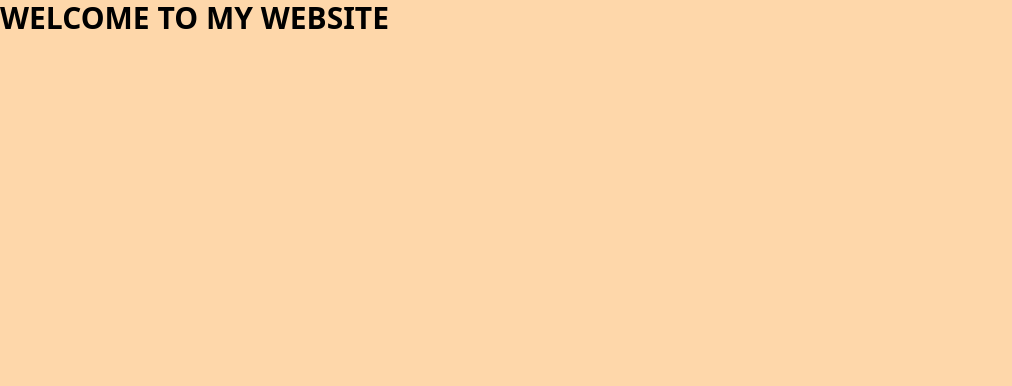
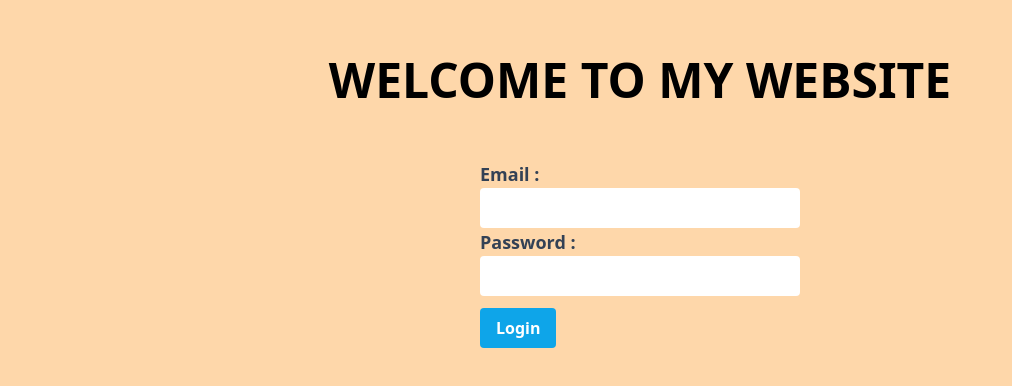
Before and after one commit to aristrisnawan/website-login, a React (Create React App) app: page / in a window 1280 px wide. Shown: the top 386 px of the page, without its empty margins (0-1012 px from the left). Built offline with nearby package versions, Linux system fonts and the light colour scheme.

Commit message:
add page login

```diff
--- a/src/components/LoginComponent.js
+++ b/src/components/LoginComponent.js
@@ -3,7 +3,39 @@ import React from "react";
 export default function LoginComponent() {
   return (
     <div className="w-full h-screen bg-orange-200">
-      <h1 className="text-3xl font-bold">WELCOME TO MY WEBSITE</h1>
+      <h1 className="text-5xl font-extrabold text-center pt-14">
+        WELCOME TO MY WEBSITE
+      </h1>
+
+      <div className="flex">
+        <div className="mx-auto mt-14">
+          <form>
+            <label className="block">
+              <span className="block text-lg font-bold text-slate-700">
+                Email :
+              </span>
+              <input
+                type="text"
+                className="w-80 h-10 rounded focus:outline-none focus:border-sky-500 focus:ring-1 focus:ring-sky-500"
+              />
+            </label>
+            <label className="block">
+              <span className="block text-lg font-bold text-slate-700">
+                Password :
+              </span>
+              <input
+                type="password"
+                className="w-80 h-10 rounded focus:outline-none focus:border-sky-500 focus:ring-1 focus:ring-sky-500"
+              />
+            </label>
+            <div className="mt-3">
+              <button className="bg-sky-500 px-4 py-2 rounded text-white font-semibold">
+                Login
+              </button>
+            </div>
+          </form>
+        </div>
+      </div>
     </div>
   );
 }
```
